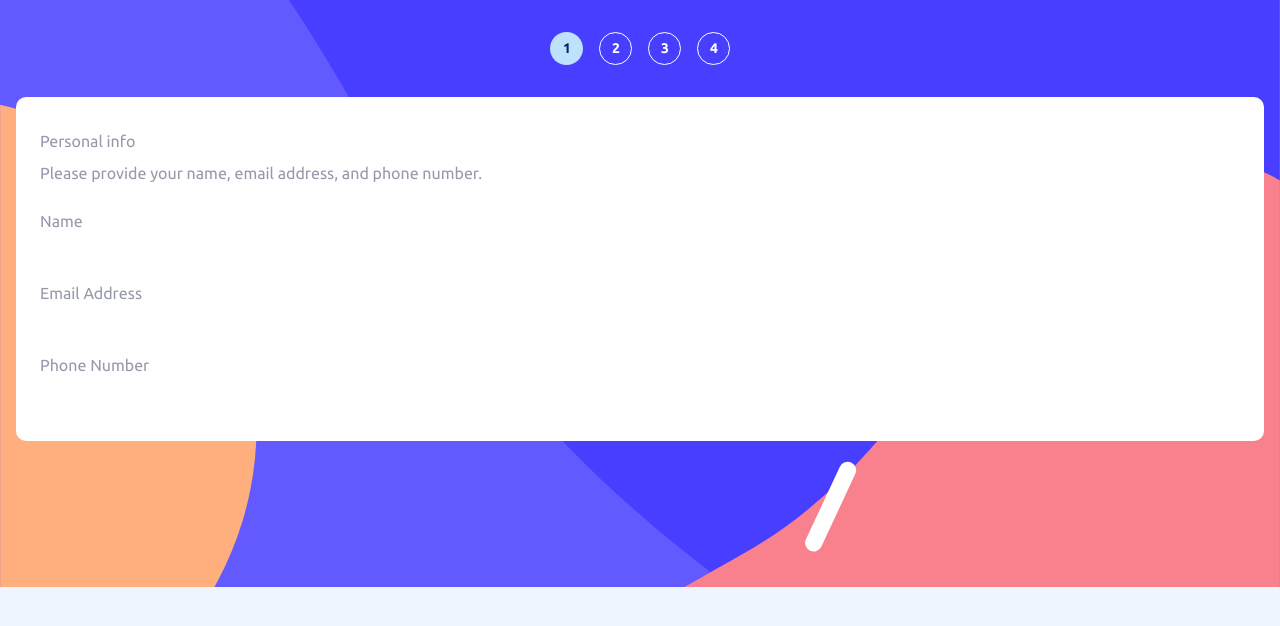
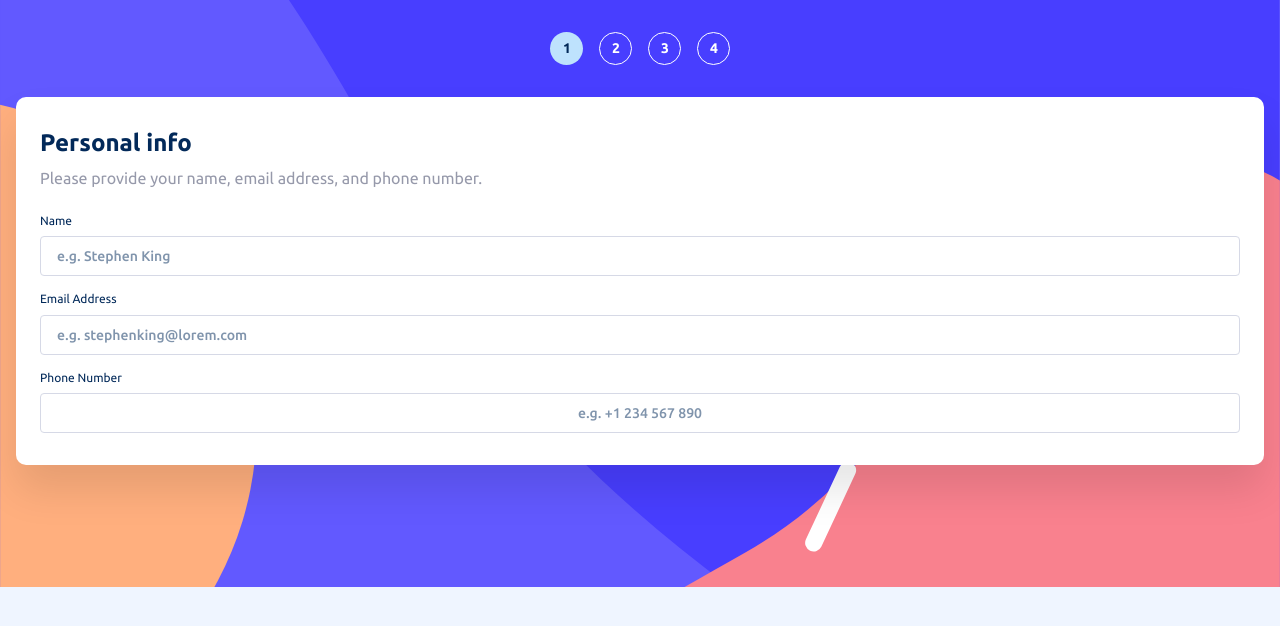
Before and after one commit to g-akca/multi-step-form, a React (Vite) app: page / in a window 1280 px wide. Shown: the top 626 px of the page. Built offline with nearby package versions, Linux system fonts and the light colour scheme.

Commit message:
Add remaining FormSection styles

```diff
--- a/src/components/FormSection.jsx
+++ b/src/components/FormSection.jsx
@@ -1,25 +1,25 @@
 function FormSection() {
   return (
-    <div className="bg-white rounded-[10px] px-6 py-8 flex flex-col gap-6">
+    <div className="bg-white rounded-[10px] px-6 py-8 flex flex-col gap-6 shadow-[0_25px_40px_rgba(0,0,0,0.1)]">
       <div className="flex flex-col gap-2">
-        <h2>Personal info</h2>
+        <h2 className="text-blue-950 text-[24px] leading-[120%] font-bold">Personal info</h2>
         <p>Please provide your name, email address, and phone number.</p>
       </div>
 
-      <div className="flex flex-col gap-4">
+      <div className="flex flex-col gap-4 text-blue-950 text-[12px] leading-[120%]">
         <div className="flex flex-col gap-2">
           <label htmlFor="name">Name</label>
-          <input id="name" type="text" />
+          <input id="name" type="text" placeholder="e.g. Stephen King" className="px-4 py-2 h-10 rounded-sm border border-purple-200 text-[14px] leading-base font-medium" />
         </div>
 
         <div className="flex flex-col gap-2">
           <label htmlFor="email">Email Address</label>
-          <input id="email" type="email" />
+          <input id="email" type="email" placeholder="e.g. stephenking@lorem.com" className="px-4 py-2 h-10 rounded-sm border border-purple-200 text-[14px] leading-base font-medium" />
         </div>
 
         <div className="flex flex-col gap-2">
           <label htmlFor="phone">Phone Number</label>
-          <input id="phone" type="tel" />
+          <input id="phone" type="tel" placeholder="e.g. +1 234 567 890" className="px-4 py-2 h-10 rounded-sm border border-purple-200 text-[14px] leading-base font-medium text-center" />
         </div>
       </div>
     </div>
```
